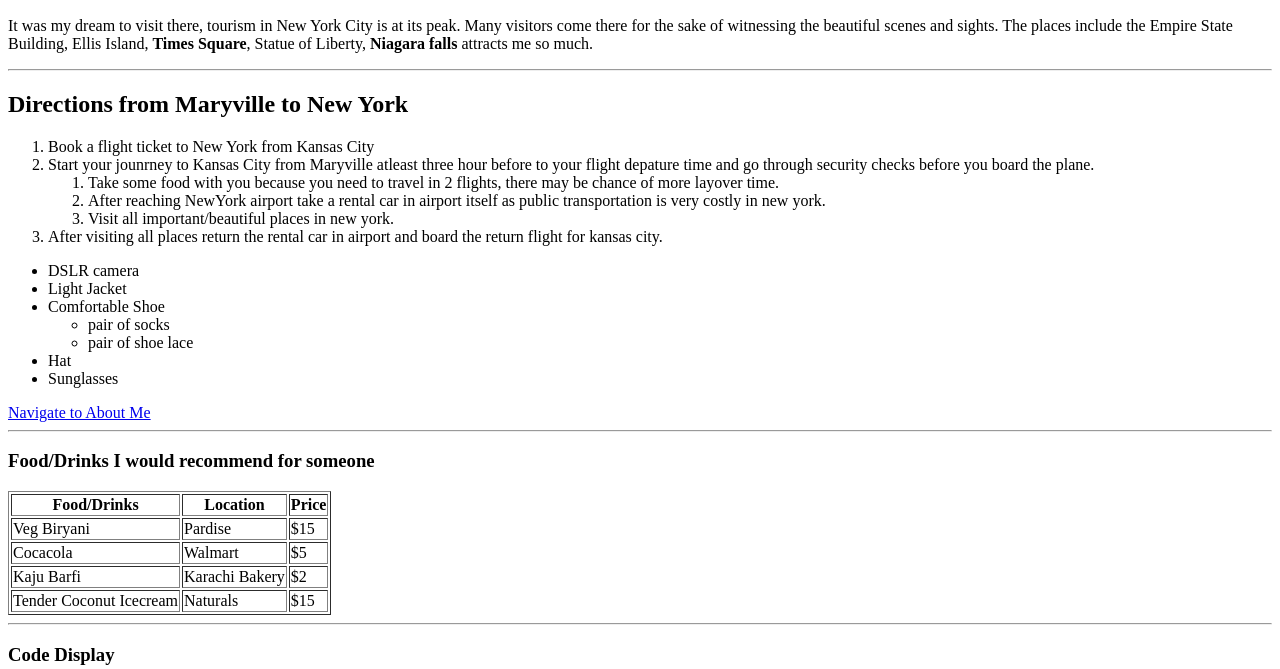
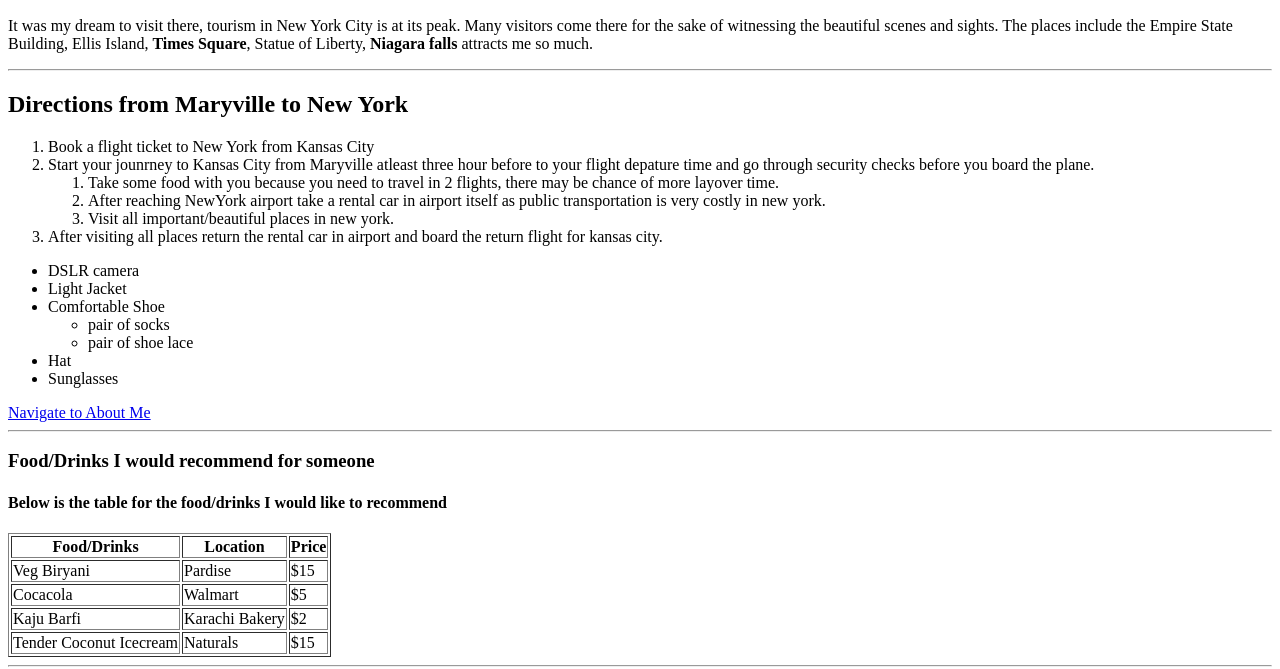
Before and after one commit to 44-563-WebApps-F21/webapps-f21-assignment-3-praneethkumar695, a plain HTML site: page index.html in a window 1280 px wide. Shown: the part 136-805 px from the top of the page. Drawn offline with Linux system fonts and the light colour scheme.

Commit message:
Added Description
Added Description for table

```diff
--- a/index.html
+++ b/index.html
@@ -38,6 +38,7 @@
                 <a href="./aboutme.html">Navigate to About Me</a>
                 <hr>
                 <h3>Food/Drinks I would recommend for someone</h3>
+                <h4>Below is the table for the food/drinks I would like to recommend</h4>
                 <table border="1">
                     <tr>
                         <th>Food/Drinks</th>
```
